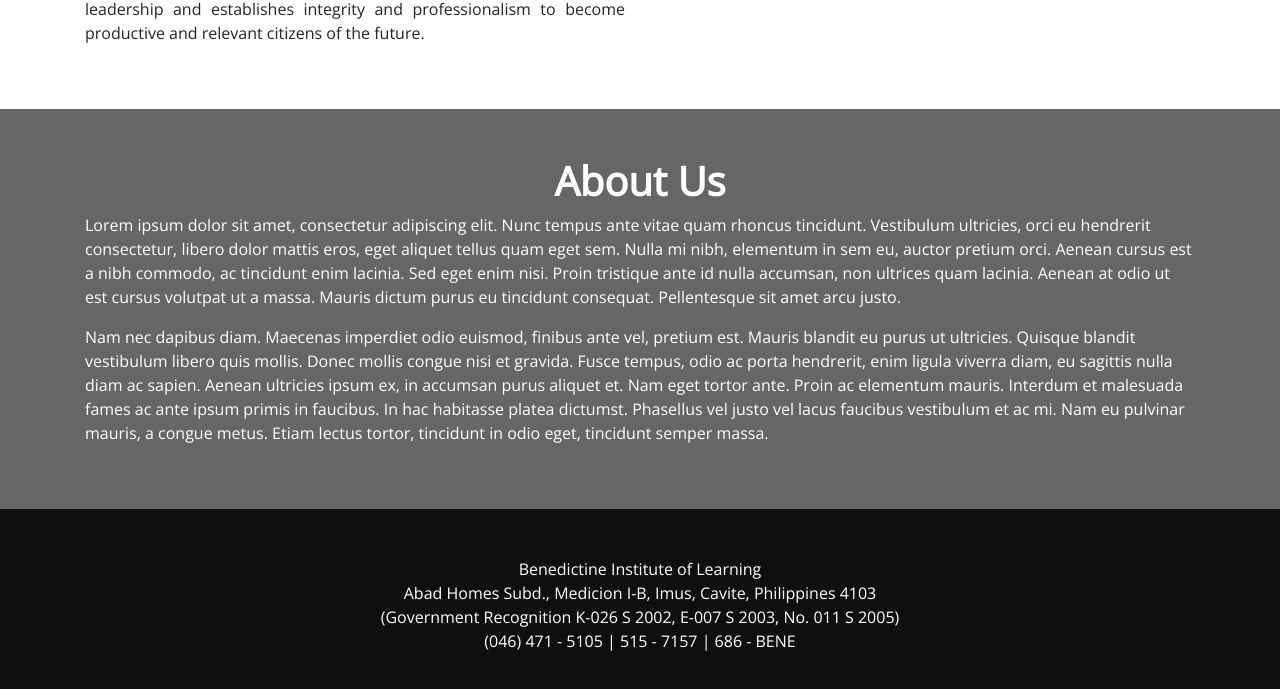
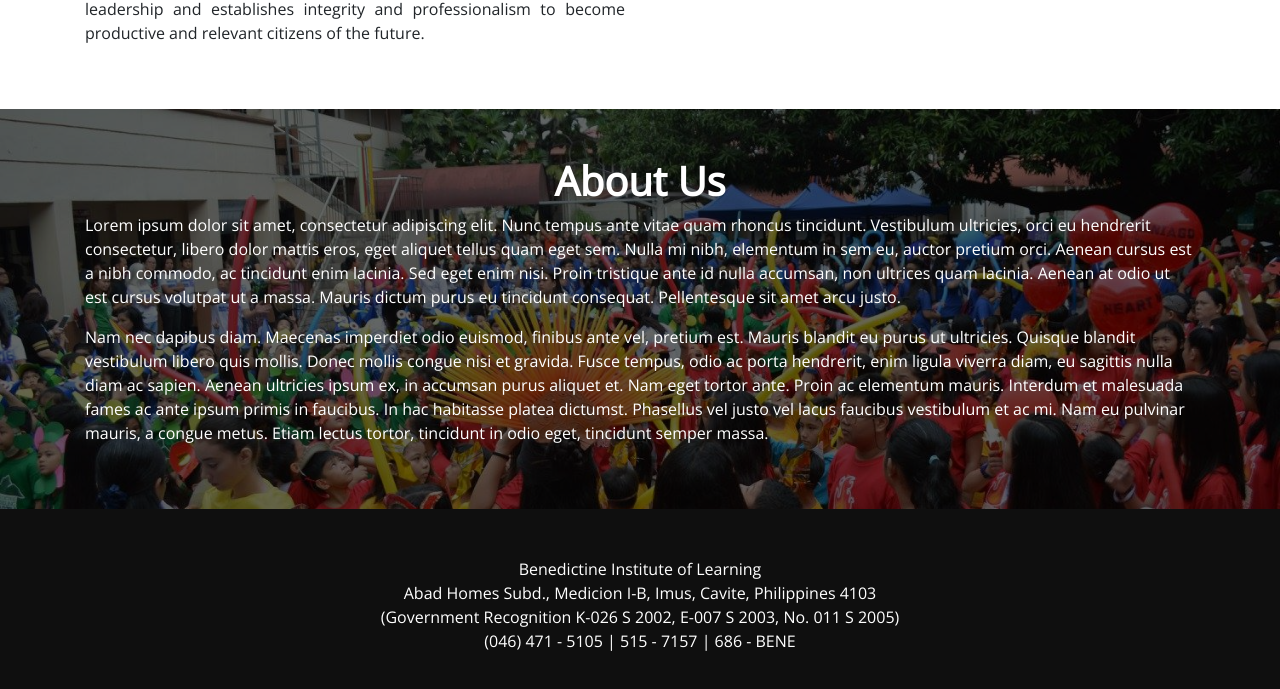
Before and after one commit to sairakaye/sairakaye.github.io, a plain HTML site: page Bene-Website/index.html in a window 1280 px wide. Shown: the part 761-1450 px from the top of the page. Drawn offline with nearby package versions, Linux system fonts and the light colour scheme; some icons are missing.

Commit message:
Fixed path.

```diff
--- a/Bene-Website/css/home.css
+++ b/Bene-Website/css/home.css
@@ -6,7 +6,7 @@
 
 /* Set of background images */
 .bene-bg {
-    background: url("./res/sample.jpg") no-repeat center center;
+    background: url("https://sairakaye.github.io/Bene-Website/res/sample.jpg") no-repeat center center;
     background-repeat: no-repeat;
     background-size: cover;
     background-position: center;
```
